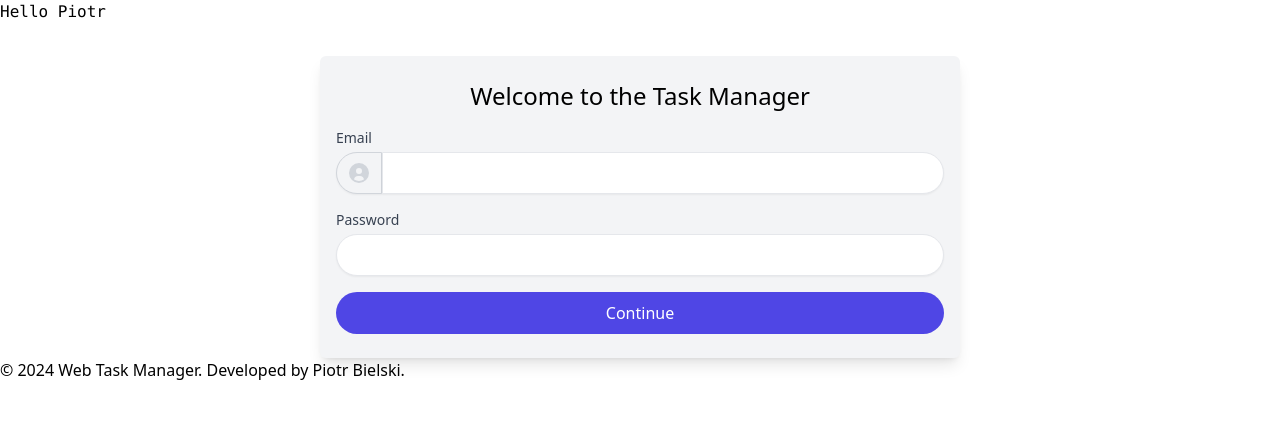
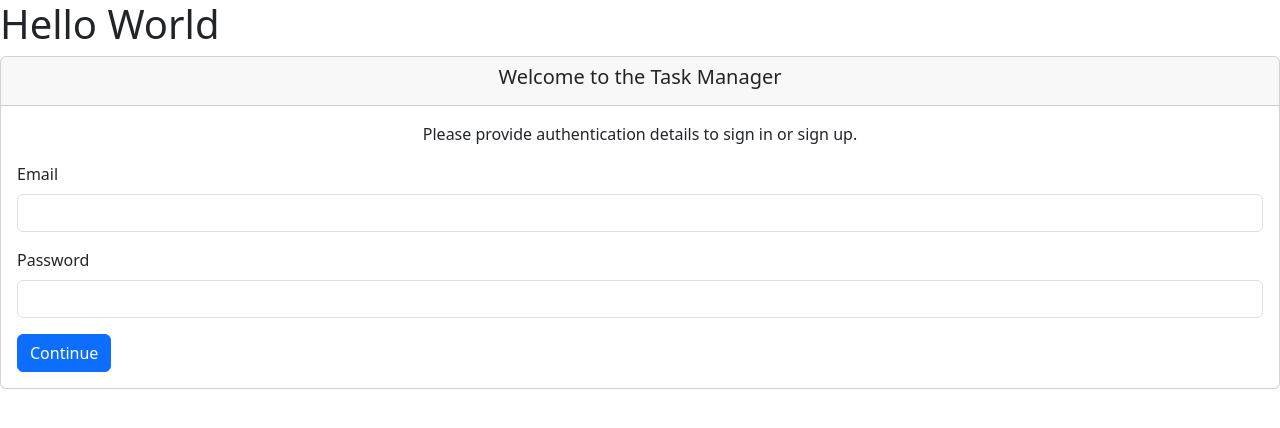
Before and after one commit to circleorange/web-task-mgmt, a Django app: page /auth/ in a window 1280 px wide. Shown: the top 428 px of the page. Run offline with Django 5.2, Linux system fonts and the light colour scheme; some libraries are stand-ins or nearby versions.

Commit message:
Bootstrap skeleton and auth form

```diff
--- a/taskmgmt/templates/base.html
+++ b/taskmgmt/templates/base.html
@@ -10,26 +10,30 @@
 
     <!-- Risks of CDN: https://blog.wesleyac.com/posts/why-not-javascript-cdn -->
 
-    <!-- CSS Styles -->
-    <!--
-    <link rel="stylesheet" href="{% static 'css/styles.css' %}">
-    -->
-    <script src="https://cdn.tailwindcss.com"></script>
+    <!-- CSS -->
+    <link
+    href="https://cdn.jsdelivr.net/npm/bootstrap@5.3.2/dist/css/bootstrap.min.css"
+    rel="stylesheet"
+    integrity="sha384-T3c6CoIi6uLrA9TneNEoa7RxnatzjcDSCmG1MXxSR1GAsXEV/Dwwykc2MPK8M2HN"
+    crossorigin="anonymous"
+    >
 
     <!-- HTMX -->
-    <script src="https://unpkg.com/htmx.org@1/dist/htmx.min.js"></script>
+    <script
+    src="https://unpkg.com/htmx.org@1/dist/htmx.min.js"
+    ></script>
 </head>
 
 <body>
-
     {% block content %}
     <!-- Main content -->
     {% endblock content %}
 
-    <!-- Footer -->
-    <footer>
-        <p>&copy; 2024 Web Task Manager. Developed by Piotr Bielski.</p>
-    </footer>
+    <script
+    src="https://cdn.jsdelivr.net/npm/bootstrap@5.3.2/dist/js/bootstrap.bundle.min.js"
+    integrity="sha384-C6RzsynM9kWDrMNeT87bh95OGNyZPhcTNXj1NW7RuBCsyN/o0jlpcV8Qyq46cDfL"
+    crossorigin="anonymous"
+    ></script>
 </body>
 
 </html>
--- a/taskmgmt/templates/pages/authenticate.html
+++ b/taskmgmt/templates/pages/authenticate.html
@@ -2,24 +2,45 @@
 
 {% block content %}
 
+<div id="content">
     {% if name %}
     <p class="font-mono">Hello {{ name }}</p>
     {% else %}
     <h1>Hello World</h1>
     {% endif %}
 
-<div class="container mx-auto px-4 w-1/2 bg-gray-100 rounded-md shadow-lg">
-    <form class="mt-8 space-y-4 py-6">
-        <p class="text-2xl text-center">Welcome to the Task Manager</p>
-        {% include "partials/icon_input_field.html" with label="Email" name="email" input_type="email" %}
+    <div class="card" id="card">
+        <div class="card-header text-center">
+            <h5>Welcome to the Task Manager</h5>
+        </div>
+
+        <div class="card-body">
+            <p class="card-text text-center">
+                Please provide authentication details to sign in or sign up.
+            </p>
+
+            <form>
+                {% csrf_token %}
+
+                {% include "partials/input_field.html" with label="Email" name="email" input_type="email" %}
+
+                {% if email_err_msg %}
+                <p>Invalid email address</p>
+                {% endif %}
+
                 {% include "partials/input_field.html" with label="Password" name="password" input_type="password" %}
+
                 <button
                     hx-post="validate"
                     hx-trigger="click"
-            class="group relative w-full flex justify-center py-2 px-4 border border-transparent rounded-full font-medium text-white bg-indigo-600"
-        >Continue
+                    hx-swap="outerHTML"
+                    hx-target="#content"
+                    class="btn btn-primary"
+                >
+                Continue
                 </button>
             </form>
         </div>
-
+    </div>
+</div>
 {% endblock %}
--- a/taskmgmt/templates/partials/input_field.html
+++ b/taskmgmt/templates/partials/input_field.html
@@ -1,6 +1,7 @@
-<div class="floating-label-group">
+<div class="mb-3">
     <label
-        class="block text-sm font-medium text-gray-700">
+        class="form-label"
+        for="{{ name }}" >
         {{ label }}
     </label>
 
@@ -8,6 +9,5 @@
         type="{{ input_type }}"
         name="{{ name }}"
         id="{{ name }}"
-        class="mt-1 block w-full p-2 bg-white border rounded-full shadow-sm text-center"
-    >
+        class="form-control" >
 </div>
--- a/taskmgmt/urls.py
+++ b/taskmgmt/urls.py
@@ -24,4 +24,5 @@ urlpatterns = [
 
     path('auth/', views.authentication_view, name='auth'),
     path('auth/validate', views.authenticate),
+    path("dashboard/", views.dashboard_view, name="dashboard")
 ]
--- a/taskmgmt/views.py
+++ b/taskmgmt/views.py
@@ -1,4 +1,4 @@
-from django.shortcuts import render
+from django.shortcuts import redirect, render
 from django.http import HttpResponse
 
 def test(request):
@@ -8,8 +8,26 @@ def authentication_view(req):
     return render(
         request = req,
         template_name = "pages/authenticate.html",
-        context = { "name": "Piotr" },
         )
 
 def authenticate(req):
-    print(f"validate().req: {req}")
+    email = req.POST.get("email")
+    print(f"authenticate().email.value: {email}")
+
+    if email != "": return redirect("/dashboard")
+
+    print(f"authenticate().email.invalid")
+
+    context = { "email_err_msg": "Invalid Email" }
+
+    return render(
+        request = req,
+        template_name = "pages/authenticate.html",
+        context = context,
+    )
+
+def dashboard_view(req):
+    return render(
+        request = req,
+        template_name = "pages/dashboard.html",
+    )
```
Also changed, not shown: taskmgmt/templates/pages/dashboard.html (added, +7 -0 lines). Lines whose indentation alone changed are shown as unchanged.
